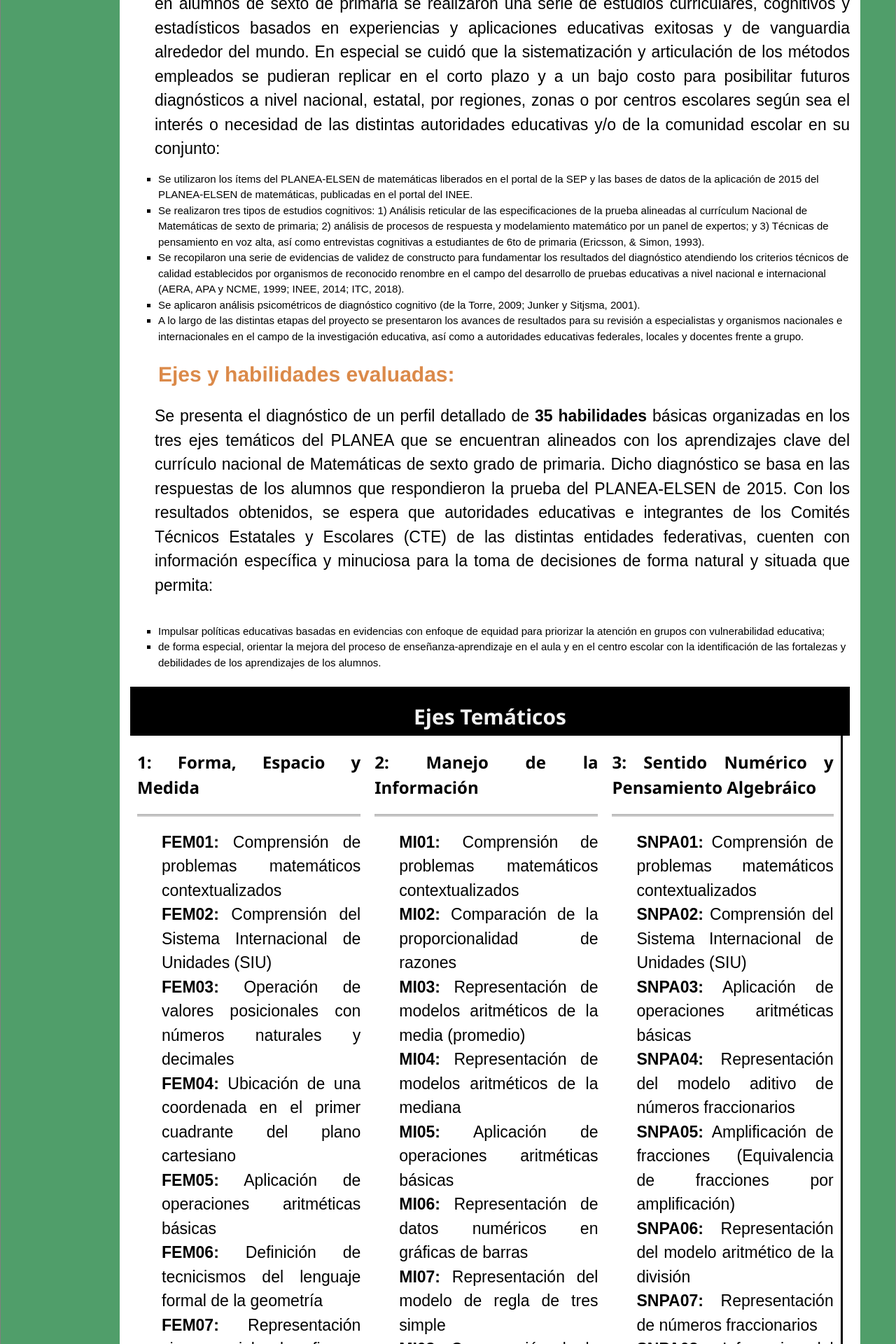
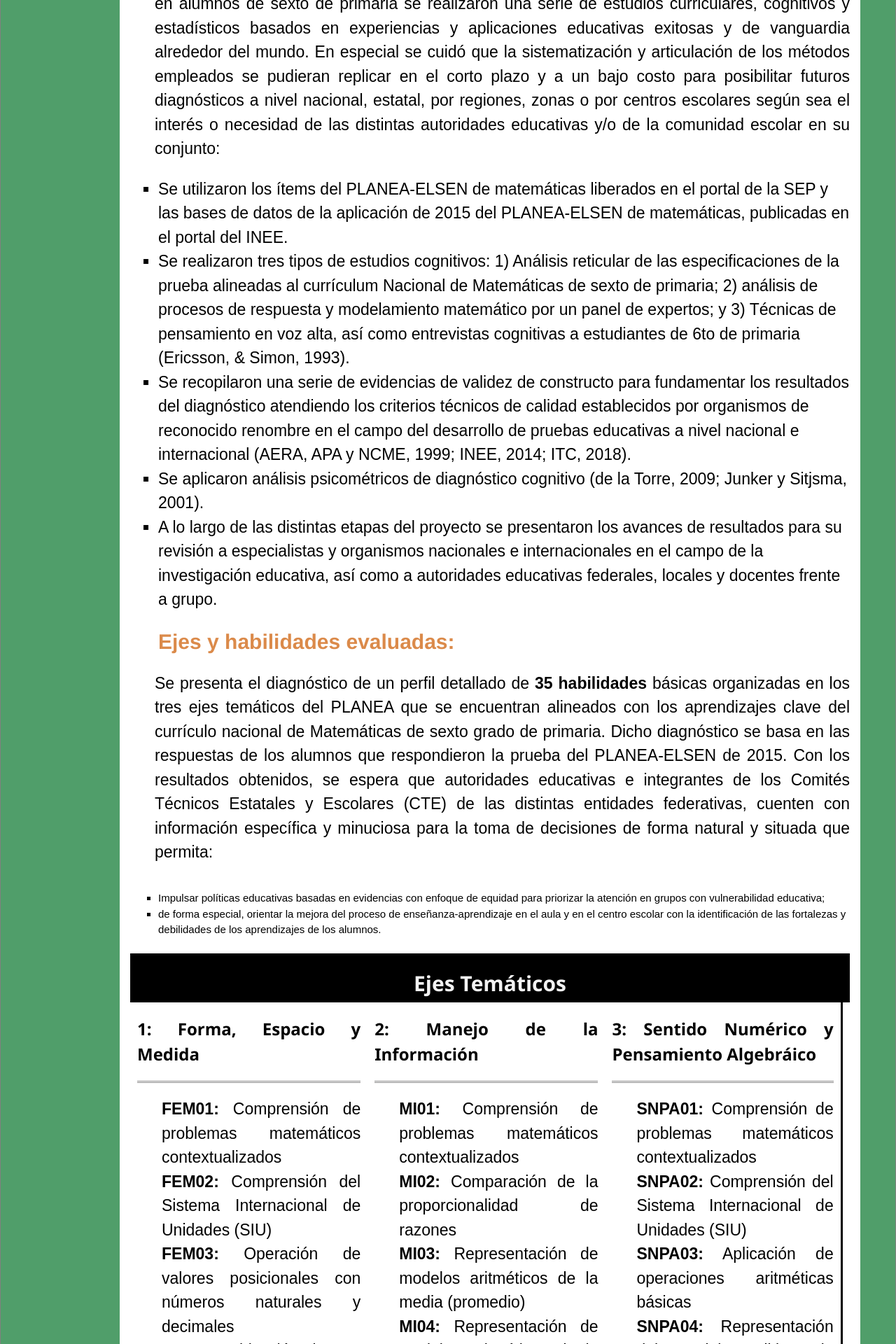
Before and after one commit to rimedie/rimedie.github.io, a Jekyll site: the page built from 1_InfogDetalles.html, in a window 1280 px wide. Shown: the part 908-2828 px from the top of the page at 70% size. Built offline with Jekyll 4.4.1, drawn with Linux system fonts in a browser that asks for light colours.

Commit message:
Update 1_InfogDetalles.html

```diff
--- a/1_InfogDetalles.html
+++ b/1_InfogDetalles.html
@@ -14,7 +14,7 @@ title: Detalles sobre Diagnóstico Nacional Feb,2019
 
 	<p>Para llevar a cabo el presente Diagnóstico Nacional de las habilidades básicas de Matemáticas en alumnos de sexto de primaria se realizaron una serie de estudios curriculares, cognitivos y estadísticos basados en experiencias y aplicaciones educativas exitosas y de vanguardia alrededor del mundo. En especial se cuidó que la sistematización y articulación de los métodos empleados se pudieran replicar en el corto plazo y a un bajo costo para posibilitar futuros diagnósticos a nivel nacional, estatal, por regiones, zonas o por centros escolares según sea el interés o necesidad de las distintas autoridades educativas y/o de la comunidad escolar en su conjunto:</p>
 
-	<ul>
+	<ul style="font-size: 23px; font-family: sans-serif;">
 		<li>Se utilizaron los ítems del PLANEA-ELSEN de matemáticas liberados en el portal de la SEP y las bases de datos de la aplicación de 2015 del PLANEA-ELSEN de matemáticas, publicadas en el portal del INEE.</li>
 		<li>Se realizaron tres tipos de estudios cognitivos: 1) Análisis reticular de las especificaciones de la prueba alineadas al currículum Nacional de Matemáticas de sexto de primaria; 2) análisis de procesos de respuesta y modelamiento matemático por un panel de expertos; y 3) Técnicas de pensamiento en voz alta, así como entrevistas cognitivas a estudiantes de 6to de primaria (Ericsson, & Simon, 1993).</li>
 		<li>Se recopilaron una serie de evidencias de validez de constructo para fundamentar los resultados del diagnóstico atendiendo los criterios técnicos de calidad establecidos por organismos de reconocido renombre en el campo del desarrollo de pruebas educativas a nivel nacional e internacional (AERA, APA y NCME, 1999; INEE, 2014; ITC, 2018).</li>
@@ -92,7 +92,7 @@ title: Detalles sobre Diagnóstico Nacional Feb,2019
 
 <p>Los resultados del presente diagnóstico nacional deben tomarse en cuenta como una fuente de información para favorecer la toma de decisiones de mejora de los aprendizajes natural y situada de autoridades educativas federales y locales, docentes, padres de familia y alumnos en el contexto del aula y del centro escolar. Dado lo anterior, se enfatiza no utilizar el presente diagnóstico para la rendición de cuentas o la comparación entre entidades federativas. A modo de propuesta, para un proceso de interpretación que permita la apropiación del diagnóstico, se recomienda:</p>
 <br>
-<ul>
+<ul style="  font-size: 23px; font-family: sans-serif;">
 <li> Verificar las habilidades básicas en matemáticas diagnosticadas como débiles (q) y atenuadas (l) para su atención inmediata; </li>
 <li> verificar con los objetivos de aprendizaje establecidos en el currículum nacional de matemáticas de primaria; </li>
 <li> contrastar con los contenidos y dominios referidos en las teorías pedagógicas, psicológicas y neurocientíficas del aprendizaje de las matemáticas; </li>
```
